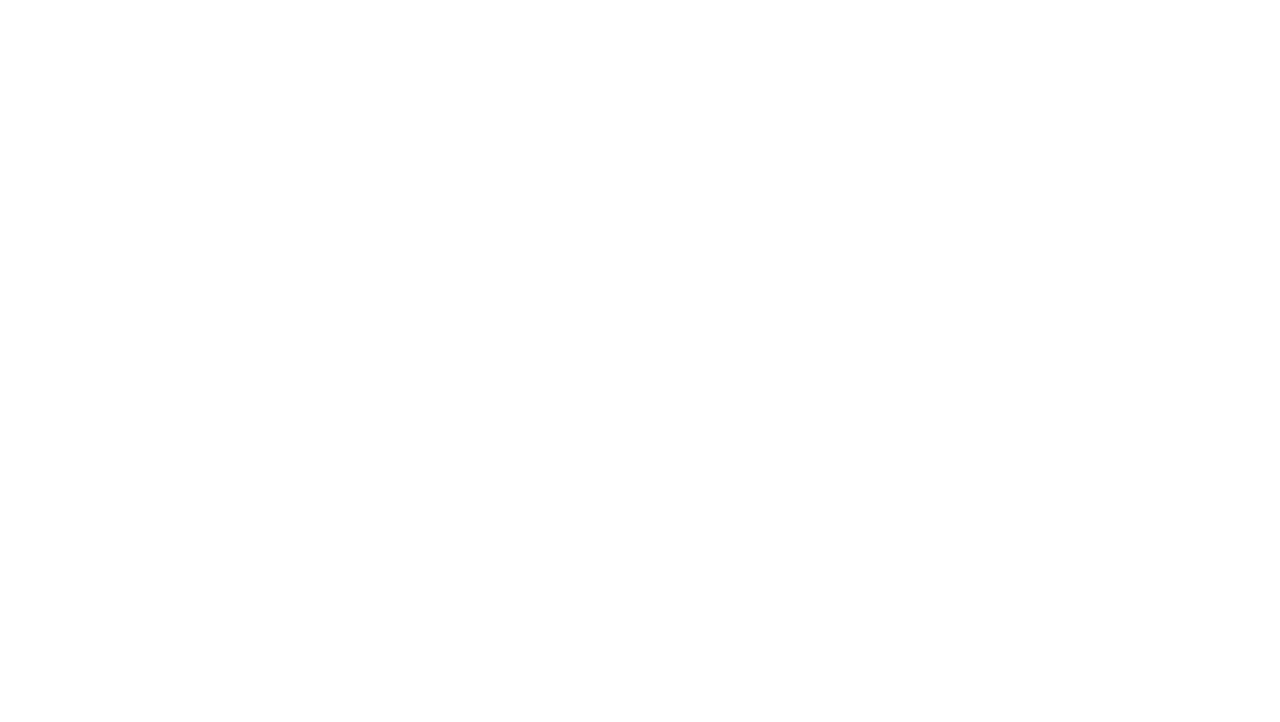
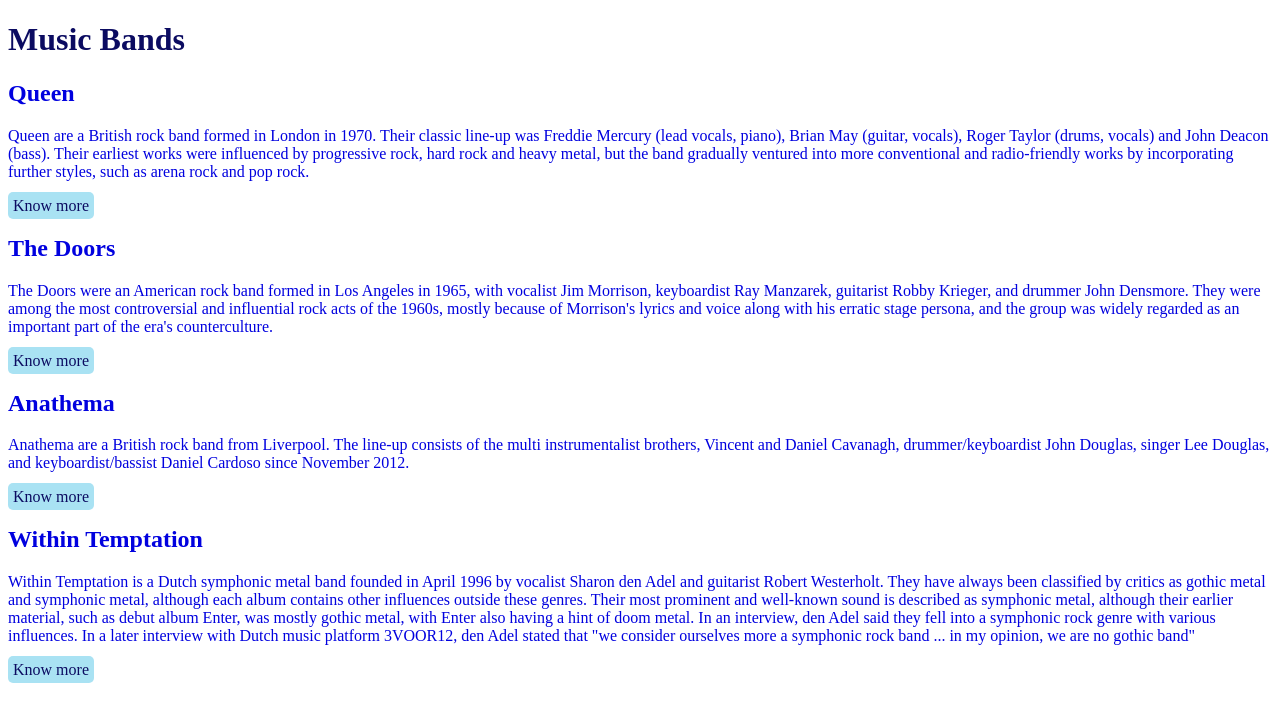
Before and after one commit to PatriziaCrimi/html-sass-first, a plain HTML site: page index.html in a window 1280 px wide. Drawn offline with Linux system fonts and the light colour scheme.

Commit message:
Titles, paragraphs & bottons added with Sass variables

```diff
--- a/index.html
+++ b/index.html
@@ -3,8 +3,27 @@
   <head>
     <meta charset="utf-8">
     <title>Sass & Node.js</title>
+    <link rel="stylesheet" href="public/style.css">
   </head>
   <body>
+    <h1>Music Bands</h1>
 
+    <h2>Queen</h2>
+    <p>Queen are a British rock band formed in London in 1970. Their classic line-up was Freddie Mercury (lead vocals, piano), Brian May (guitar, vocals), Roger Taylor (drums, vocals) and John Deacon (bass). Their earliest works were influenced by progressive rock, hard rock and heavy metal, but the band gradually ventured into more conventional and radio-friendly works by incorporating further styles, such as arena rock and pop rock.</p>
+    <a class="btn" href="https://en.wikipedia.org/wiki/Queen_(band)">Know more</a>
+
+    <h2>The Doors</h2>
+    <p>The Doors were an American rock band formed in Los Angeles in 1965, with vocalist Jim Morrison, keyboardist Ray Manzarek, guitarist Robby Krieger, and drummer John Densmore. They were among the most controversial and influential rock acts of the 1960s, mostly because of Morrison's lyrics and voice along with his erratic stage persona, and the group was widely regarded as an important part of the era's counterculture.</p>
+    <a class="btn" href="https://en.wikipedia.org/wiki/The_Doors">Know more</a>
+
+    <h2>Anathema</h2>
+    <p>Anathema are a British rock band from Liverpool. The line-up consists of the multi instrumentalist brothers, Vincent and Daniel Cavanagh, drummer/keyboardist John Douglas, singer Lee Douglas, and keyboardist/bassist Daniel Cardoso since November 2012.</p>
+    <a class="btn" href="https://en.wikipedia.org/wiki/Anathema_(band)">Know more</a>
+
+    <h2>Within Temptation</h2>
+    <p>Within Temptation is a Dutch symphonic metal band founded in April 1996 by vocalist Sharon den Adel and guitarist Robert Westerholt. They have always been classified by critics as gothic metal and symphonic metal, although each album contains other influences outside these genres. Their most prominent and well-known sound is described as symphonic metal, although their earlier material, such as debut album Enter, was mostly gothic metal, with Enter also having a hint of doom metal. In an interview, den Adel said they fell into a symphonic rock genre with various influences. In a later interview with Dutch music platform 3VOOR12, den Adel stated that "we consider ourselves more a symphonic rock band ... in my opinion, we are no gothic band"</p>
+    <a class="btn" href="https://en.wikipedia.org/wiki/Within_Temptation">Know more</a>
+
+    <script type="text/javascript" src="public/action.js"></script>
   </body>
 </html>
--- a/public/action.js
+++ b/public/action.js
@@ -93,7 +93,7 @@
 /*! no static exports found */
 /***/ (function(module, exports) {
 
-
+alert("Welcome to this page!");
 
 /***/ }),
 
--- a/src/action.js
+++ b/src/action.js
@@ -0,0 +1 @@
+alert("Welcome to this page!");
--- a/src/style.scss
+++ b/src/style.scss
@@ -0,0 +1,24 @@
+$main_color: #0B0B61;
+$secondary_color: #0101DF;
+$btn_measure: 5px;
+
+
+h1 {
+  color: $main_color;
+}
+
+h2 {
+  color: $secondary_color;
+}
+
+p {
+  color: $secondary_color;
+}
+
+a.btn {
+  text-decoration: none;
+  background-color: #A9E2F3;
+  color: $main_color;
+  padding: $btn_measure;
+  border-radius: $btn_measure;
+}
```
Also changed, not shown: public/style.css.
